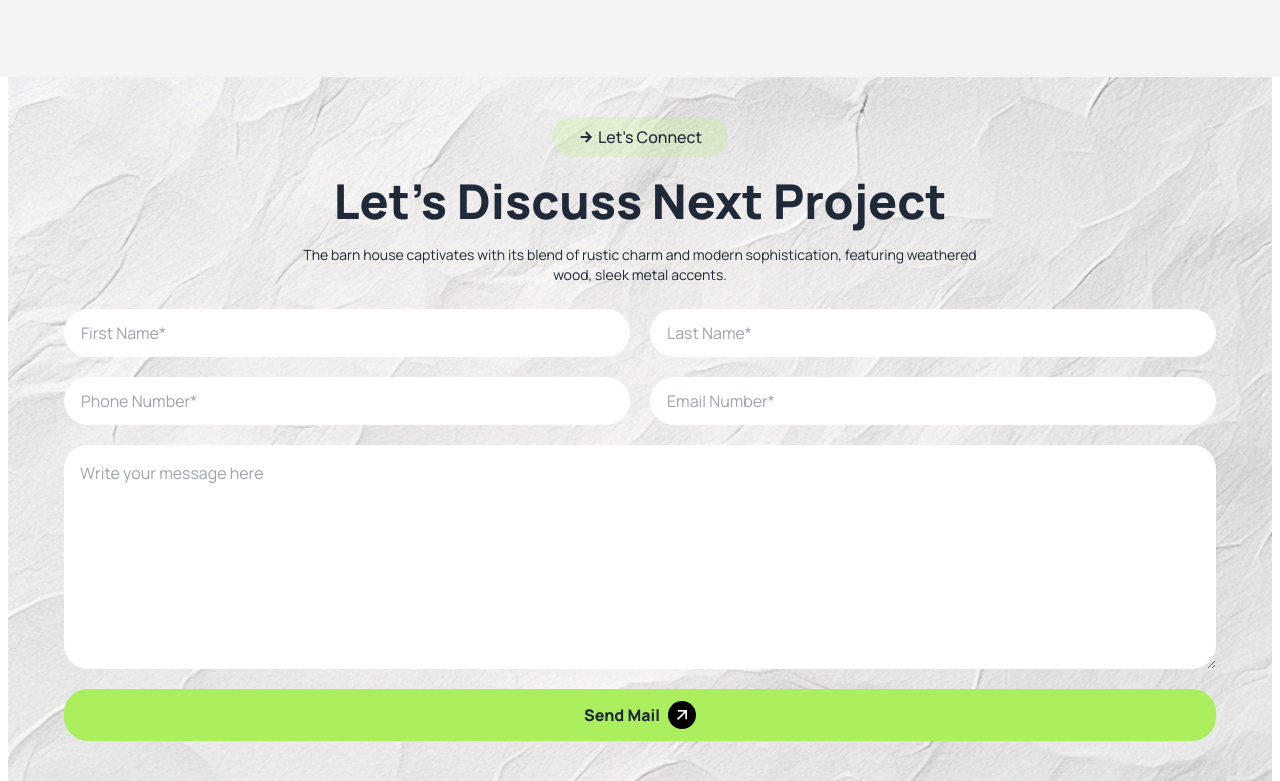
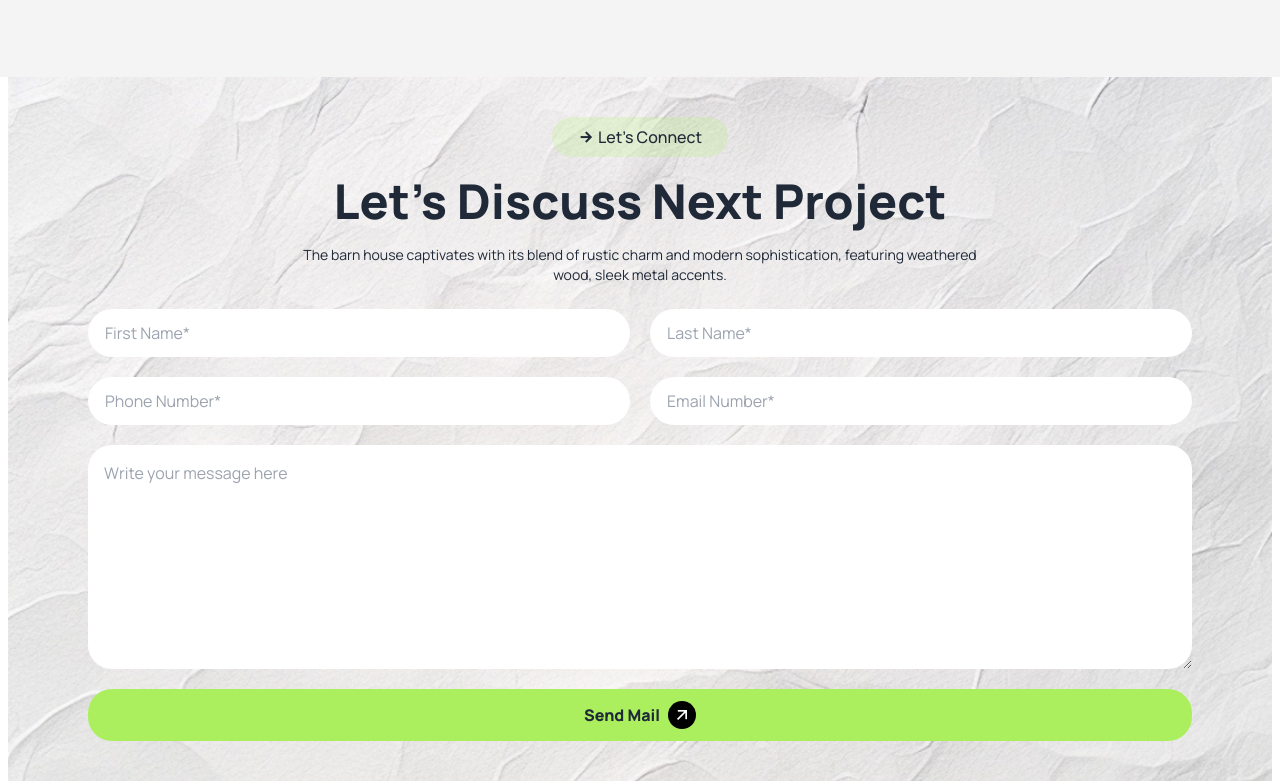
Before and after one commit to red-one12/Assignment-3, a plain HTML site: page index.html in a window 1280 px wide. Shown: the part 3607-4388 px from the top of the page. Drawn offline with nearby package versions, Linux system fonts and the light colour scheme.

Commit message:
connect section check 1

```diff
--- a/index.html
+++ b/index.html
@@ -634,7 +634,7 @@
             </p>
           </div>
 
-          <form action="" class="max-w-6xl mx-auto mt-6 grid grid-cols-1 gap-5 md:grid-cols-2">
+          <form action="" class="max-w-6xl mx-auto mt-6 grid grid-cols-1 gap-5 px-6 md:grid-cols-2">
             <input
               class="input rounded-full w-full"
               type="text"
```
